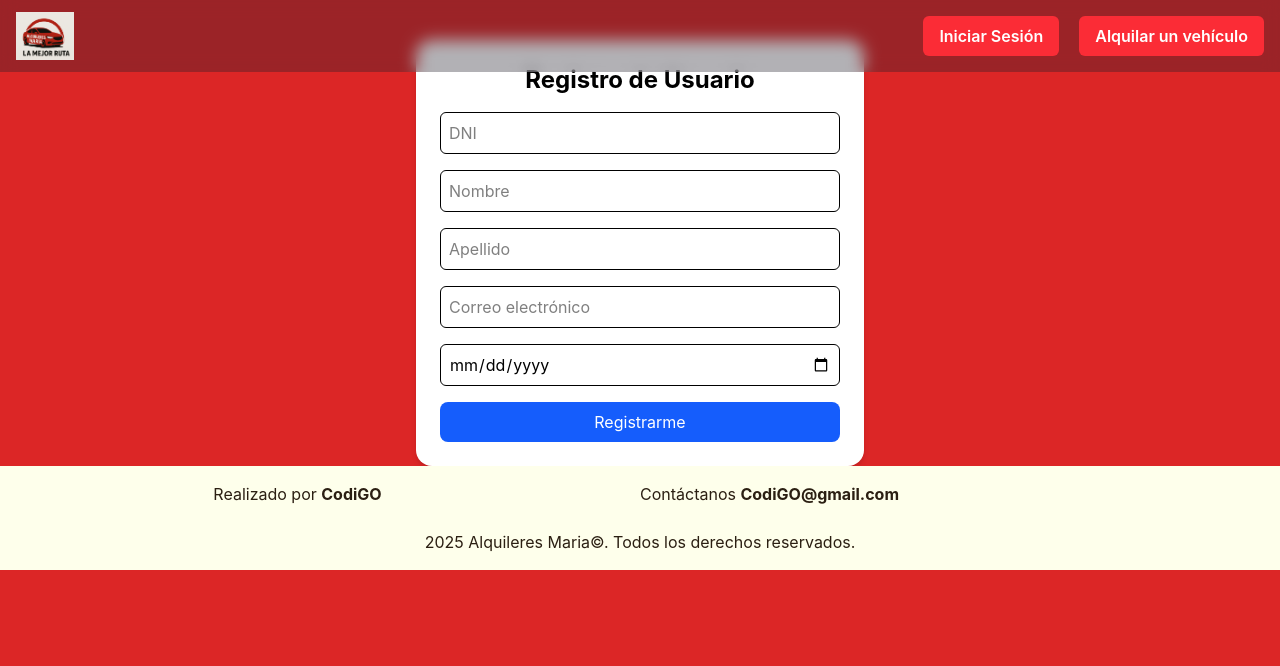
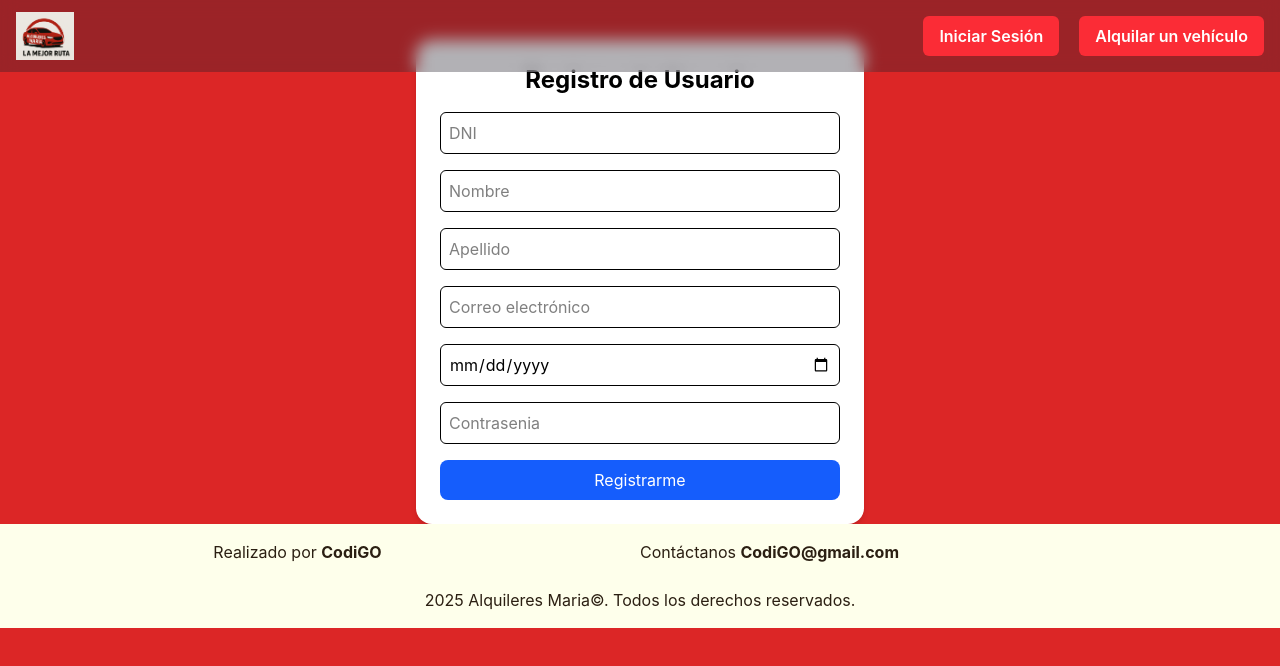
Before and after one commit to massimoparzanese/INGE2-2025, a React (Vite) app in the folder frontend/: page /registro in a window 1280 px wide. Shown: the top 666 px of the page. Built offline with nearby package versions, Linux system fonts and the light colour scheme.

Commit message:
Add password to register form

```diff
--- a/frontend/src/pages/RegisterPage.jsx
+++ b/frontend/src/pages/RegisterPage.jsx
@@ -7,7 +7,8 @@ const RegistroUsuario = () => {
     apellido: '',
     email: '',
     fechanacimiento: '',
-    rol: 'cliente' // O el valor predeterminado que uses
+    rol: 'cliente', // O el valor predeterminado que uses
+    password: ''
   });
 
   const [mensaje, setMensaje] = useState('');
@@ -63,6 +64,7 @@ const RegistroUsuario = () => {
       {error && <p className="text-red-600 mb-2 text-center">{error}</p>}
 
       <form onSubmit={handleSubmit} className="space-y-4">
+        <label htmlFor="DNI"></label>
         <input
           type="text"
           name="dni"
@@ -107,6 +109,14 @@ const RegistroUsuario = () => {
           className="w-full p-2 border rounded-md"
           required
         />
+        <input
+          type="password" name="password"
+          value={formData.password}
+          onChange={handleChange}
+          className="w-full p-2 border rounded-md"
+          placeholder='Contrasenia'
+          required
+        />
         {/* Si necesitás que el usuario elija rol: */}
         {/* <select
           name="rol"
```
Also changed, not shown: 2 other files (tests, documents, lock files or other folders).
